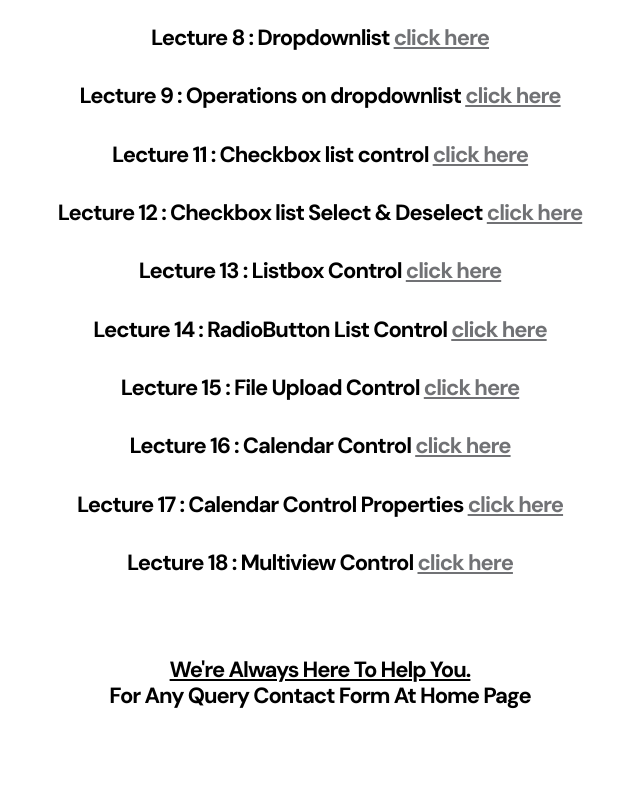
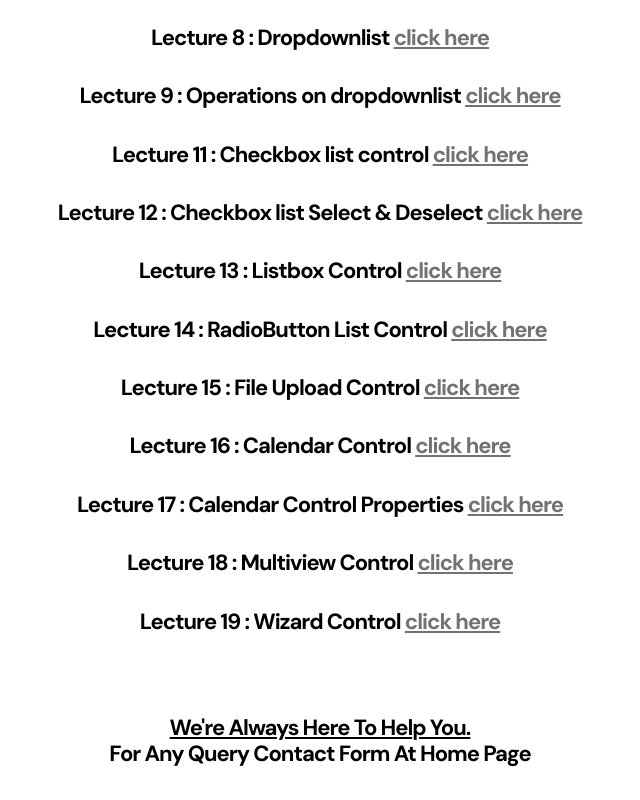
Before and after one commit to playspider1234/learnDotNet, a plain HTML site: page learning.html in a window 1280 px wide. Shown: the part 1092-1892 px from the top of the page, without its empty margins (320-960 px from the left). Before the commit the page ends 1833 px from the top, so only its background shows below. Drawn offline with Linux system fonts and the light colour scheme.

Commit message:
Update learning.html

```diff
--- a/learning.html
+++ b/learning.html
@@ -108,6 +108,7 @@
             <div style="text-align: center;"><h6>Lecture 16 : Calendar Control<a href="https://youtu.be/e4aSyPJr6yE?si=99WKpX8IEX3g02nK"> <u> click here </u></a></h6></div><br>
             <div style="text-align: center;"><h6>Lecture 17 : Calendar Control Properties<a href="https://youtu.be/pLvH4Wx_tHY?si=PSSaFeDnWxrumymC"> <u> click here </u></a></h6></div><br>
             <div style="text-align: center;"><h6>Lecture 18 : Multiview Control <a href="https://youtu.be/FxOIEKpHchg?si=WolwgdGFiE0O-LAV"> <u> click here </u></a></h6></div><br>
+            <div style="text-align: center;"><h6>Lecture 19 : Wizard Control <a href="https://youtu.be/O0pOZdAz97Q?si=rfxRK-tjFb5wJYTx"> <u> click here </u></a></h6></div><br>
 
             <br><br><div style="text-align: center;"><h6><u>We're Always Here To Help You. </u><br>For Any Query Contact Form At Home Page</h6></div><br>
         </main>
```
